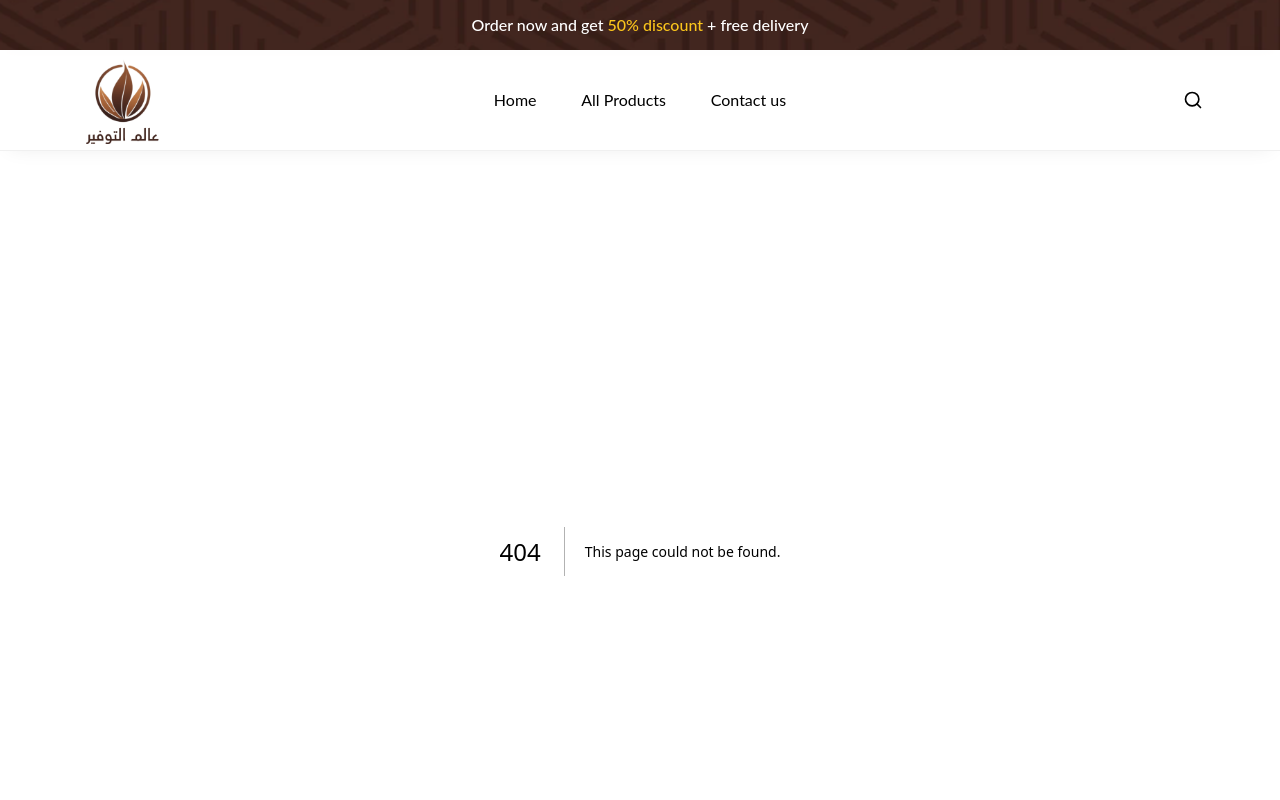
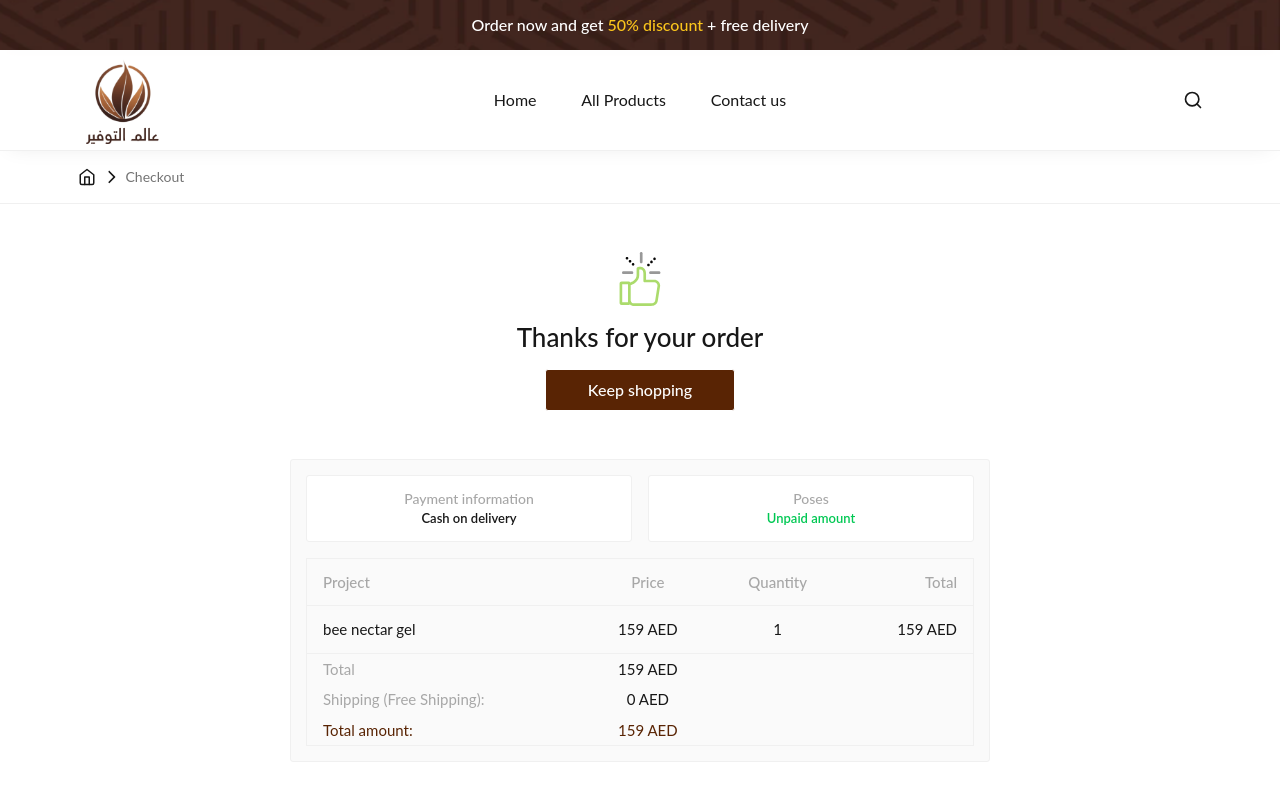
Before and after one commit to moheenarcade/theme2, a Next.js app: page /checkout in a window 1280 px wide. Before the commit this address had no page. Shown: the top 800 px of the page. Built offline with nearby package versions, Linux system fonts and the light colour scheme.

Commit message:
added new changes

```diff
--- /dev/null
+++ b/src/app/checkout/page.jsx
@@ -0,0 +1,77 @@
+import Image from 'next/image';
+import Link from 'next/link';
+import React from 'react';
+import Thanksimg from "../../../public/images/thanks-msg-2-(1).svg";
+import Breadcrembs from '../../components/breadCrembs';
+
+const Checkout = () => {
+
+    return (
+        <div className='checkout-main'>
+            <Breadcrembs label="Checkout"/>
+            <div className="max-w-[1125px] mx-auto px-4 xl:px-0 mt-12 mb-20">
+                <div className="flex flex-col justify-center items-center">
+                    <Image className='w-18' src={Thanksimg} alt="thank banner" />
+                    <h1 className='text-[26px] py-3 font-[500]'>Thanks for your order</h1>
+                    <Link href="/" className='bg-[#592404] text-center hover:bg-white hover:text-[#592404] hover:border-[#592404] py-[8px] px-[24px] cursor-pointer text-white border-[#FFFFFFFF] border-[1px] font-[500] w-fit mx-auto min-w-[190px] rounded-[3px] transition-all duration-[0.3s] ease-in-out'>
+                        Keep shopping
+                    </Link>
+                </div>
+
+                <div className="order-sec mt-12 max-w-[700px] mx-auto">
+                    <div className="bg-[#fafafa] p-[15px] rounded-[3px] border-[#f0f0f0] border-[1px]">
+                        <div className="flex flex-col md:flex-row gap-4">
+                            <div className="w-full md:w-[50%] bg-[#fff] border-[#f0f0f0] border-[1px] p-[12px] text-center rounded-[3px]">
+                                <p className='text-[#a7a7a7] text-[14px] font-[500]'>Payment information</p>
+                                <p className='text-[13px] font-[600]'>Cash on delivery</p>
+                            </div>
+                            <div className="w-full md:w-[50%] bg-[#fff] border-[#f0f0f0] border-[1px] p-[12px] text-center rounded-[3px]">
+                                <p className='text-[#a7a7a7] text-[14px] font-[500]'>Poses</p>
+                                <p className='text-[13px] font-[600] text-[#00c853]'>Unpaid amount</p>
+                            </div>
+                        </div>
+                        <div className="mt-4 w-full overflow-x-auto">
+                            <table className='border-[#f0f0f0] border-[1px] w-full'>
+                                <thead className='text-[#a7a7a7] text-[15px] border-b-[#f0f0f0] border-b-[1px]'>
+                                    <th className='text-start font-[500] py-[12px] px-4 whitespace-nowrap'>Project</th>
+                                    <th className='text-center font-[500] py-[12px] px-4 whitespace-nowrap'> Price</th>
+                                    <th className='text-center font-[500] py-[12px] px-4 whitespace-nowrap'>Quantity</th>
+                                    <th className='text-end font-[500] py-[12px] px-4 whitespace-nowrap'>Total</th>
+                                </thead>
+                                <tbody className='text-[15px]'>
+                                    <tr className='border-b-[#f0f0f0] border-b-[1px]'>
+                                        <td className='text-start py-[12px] px-4 whitespace-nowrap'>bee nectar gel</td>
+                                        <td className='text-center py-[12px] px-4 whitespace-nowrap'>159 AED</td>
+                                        <td className='text-center py-[12px] px-4 whitespace-nowrap'>1</td>
+                                        <td className='text-end py-[12px] px-4 whitespace-nowrap'>159 AED</td>
+                                    </tr>
+                                    <tr>
+                                        <td className='text-start py-[4px] px-4 text-[#a7a7a7] whitespace-nowrap'>Total</td>
+                                        <td className='text-center py-[4px] px-4 whitespace-nowrap'>159 AED</td>
+                                        <td className='text-center py-[4px] px-4 whitespace-nowrap'></td>
+                                        <td className='text-end py-[4px] px-4 whitespace-nowrap'></td>
+                                    </tr>
+                                    <tr>
+                                        <td className='text-start py-[4px] px-4 text-[#a7a7a7] whitespace-nowrap'> Shipping (Free Shipping):</td>
+                                        <td className='text-center py-[4px] px-4 whitespace-nowrap'>0 AED</td>
+                                        <td className='text-center py-[4px] px-4 whitespace-nowrap'></td>
+                                        <td className='text-end py-[4px] px-4 whitespace-nowrap'></td>
+                                    </tr>
+                                    <tr>
+                                        <td className='text-start py-[4px] px-4 whitespace-nowrap text-[#592404]'>Total amount:</td>
+                                        <td className='text-center py-[4px] px-4 text-[#592404] whitespace-nowrap'>159 AED</td>
+                                        <td className='text-center py-[4px] px-4'></td>
+                                        <td className='text-end py-[4px] px-4'></td>
+                                    </tr>
+
+                                </tbody>
+                            </table>
+                        </div>
+                    </div>
+                </div>
+            </div>
+        </div>
+    )
+}
+
+export default Checkout;
--- a/src/app/product-details/page.jsx
+++ b/src/app/product-details/page.jsx
@@ -16,7 +16,7 @@ const ProductDetails = () => {
     const [thumbsSwiper, setThumbsSwiper] = useState(null);
     return (
         <>
-            <Breadcrembs />
+            <Breadcrembs label="Product Detail"/>
             <div className='max-w-[1125px] mx-auto px-4 xl:px-0 my-8'>
                 <div className="flex md:gap-6 flex-col lg:flex-row relative">
                     <div className="product-slideImage w-full lg:w-[50%] lg:sticky lg:top-28 self-start h-fit">
--- a/src/components/breadCrembs/index.jsx
+++ b/src/components/breadCrembs/index.jsx
@@ -4,7 +4,7 @@ import { FiHome } from "react-icons/fi";
 import { FaChevronRight } from "react-icons/fa6";
 
 
-const Breadcrembs = () => {
+const Breadcrembs = ({ label }) => {
 
     return (
         <div className='breadcrembs-main border-b-[#f0f0f0] border-b-[1px]'>
@@ -17,7 +17,7 @@ const Breadcrembs = () => {
                         <FaChevronRight className='text-sm' />
 
                     </span>
-                    <p className='text-sm text-[#737373]'>Sports and Fitness</p>
+                    <p className='text-sm text-[#737373]'>{label}</p>
                 </div>
             </div>
         </div>
--- a/src/components/header/index.jsx
+++ b/src/components/header/index.jsx
@@ -265,7 +265,7 @@ const Header = () => {
                   >All Products</li>
                 </Link>
 
-                <li className='border-b-[#e5e5e5] border-b-[1px] py-3' passHref>Contact</li>
+                <li className='border-b-[#e5e5e5] border-b-[1px] py-3'>Contact</li>
               </ul>
             </div>
           </div>
```
Also changed, not shown: public/images/thanks-msg-2-(1).svg (added).
